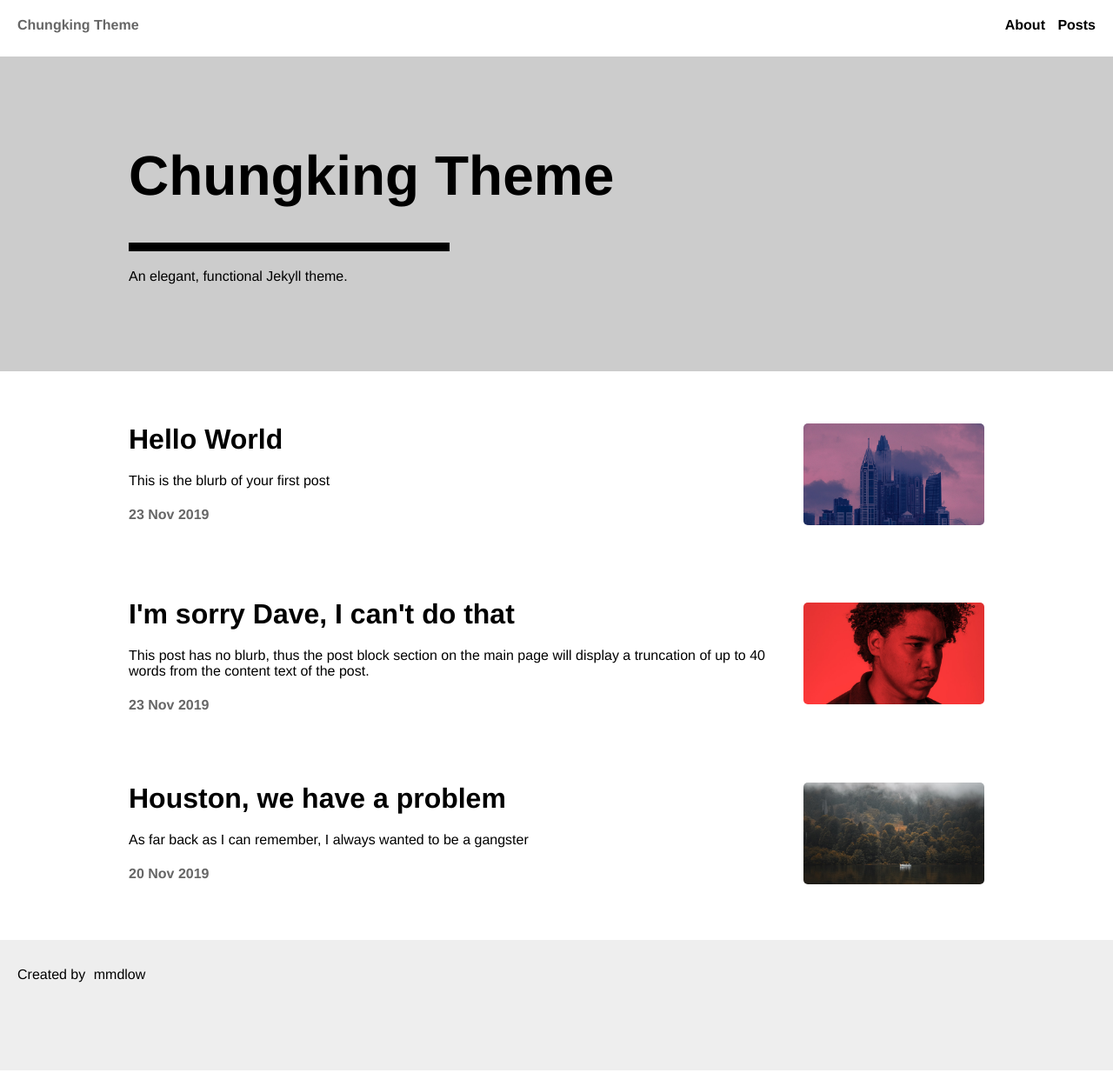
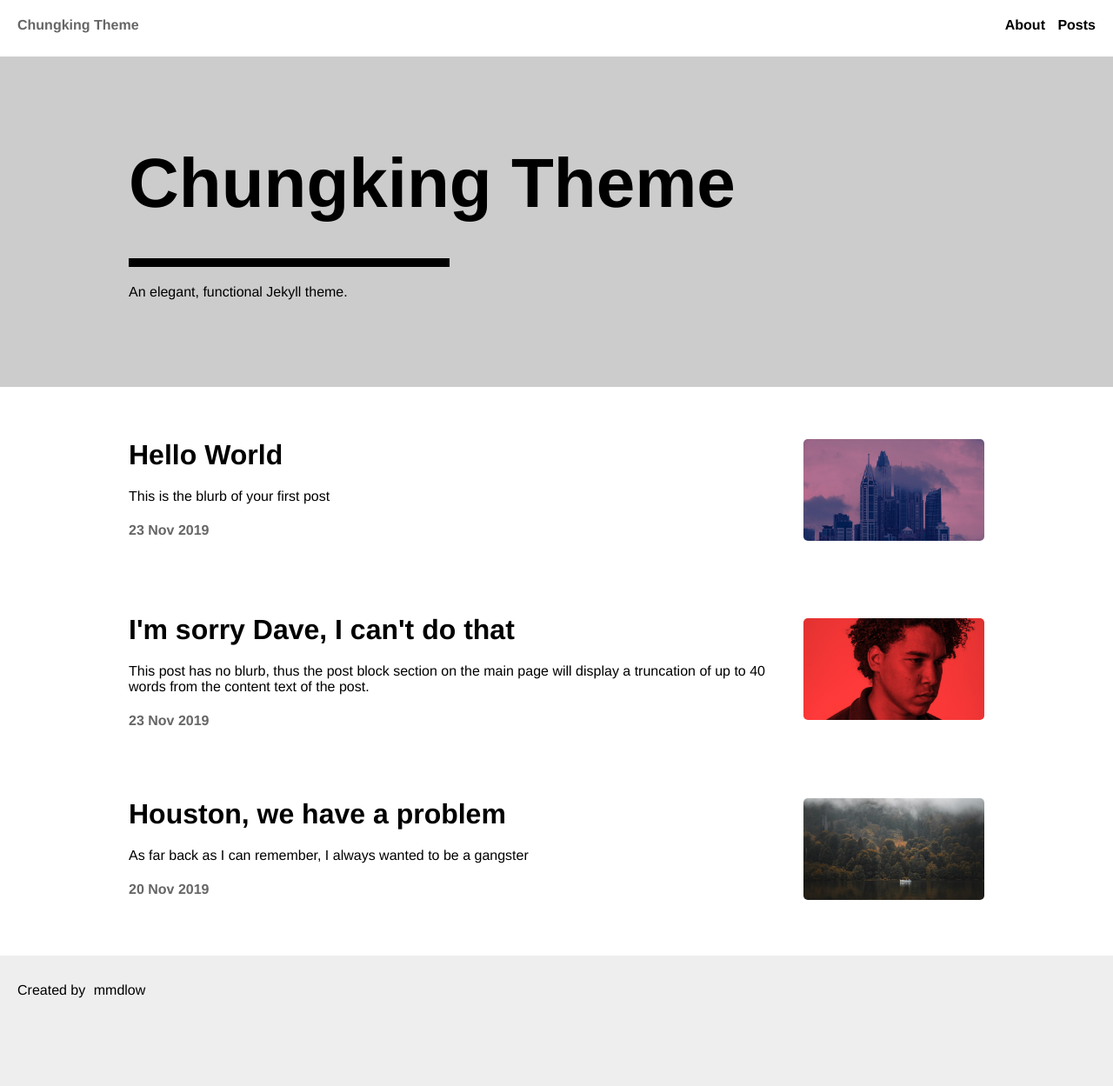
Before and after one commit to mmdlow/chungking, a Jekyll site: the page built from index.html, in a window 1280 px wide. Shown: the whole page at 87% size. Built offline with Jekyll 4.4.1, drawn with Linux system fonts in a browser that asks for light colours; a style sheet for code colours, icons or effects is not loaded.

Commit message:
Adjust styles
 - Update h0-6 font sizes
 - Change banner text class to use h0 class

```diff
--- a/_layouts/home.html
+++ b/_layouts/home.html
@@ -6,7 +6,7 @@ layout: default
   <div class="banner-background">
     <div class="content mx-auto p-3">
       <div class="py-4">
-        <h1 class="banner-text col-6 py-4">{{ site.title }}</h1>
+        <h1 class="h0 col-6 py-4">{{ site.title }}</h1>
         <p class="pt-3 pb-4 col-3 border-top-thick">{{ site.description }}</p>
       </div>
     </div>
@@ -15,9 +15,9 @@ layout: default
     {% for post in site.posts %}
     <div class="py-4 flex space-between">
       <div>
-        <h1 class="mb-3">
+        <h3 class="mb-3">
           <a href="{{ post.url | prepend: site.baseurl }}">{{ post.title }}</a>
-        </h1>
+        </h3>
 
         {% if post.blurb %}
         <p class="mb-3">{{ post.blurb | truncatewords:25 }}</p>
--- a/_layouts/post.html
+++ b/_layouts/post.html
@@ -4,11 +4,11 @@ layout: default
 <div class="content-wrapper">
   <div class="content mx-auto p-3">
     <div class="py-4">
-      <h1 class="col-4 mb-4 banner-text">{{ page.title }}</h1>
+      <h1 class="col-4 mb-4">{{ page.title }}</h1>
       <div class="col-2 border-top-thick"></div>
       <div class="my-4 pb-4">
         <p class="mb-3">{{ page.blurb }}</p>
-        <h3 class="secondary">{{ page.date | date: '%d %b %Y' }}</h3>
+        <h5 class="secondary">{{ page.date | date: '%d %b %Y' }}</h5>
       </div>
       {% if page.image %}
       <img class="mb-4 image-post" src="{{ page.image | prepend: site.baseurl }}"></a>
--- a/_sass/_utilities.scss
+++ b/_sass/_utilities.scss
@@ -2,6 +2,9 @@
 
 /* Colors */
 .secondary { color: $color-dark-gray; }
+
+/* Type */
+.h0 { font-size: $h0-size; }
 
 /* Header */
 .header {
@@ -55,9 +58,6 @@
 
 /* Banner */
 .banner {
-  &-text {
-    font-size: $font-size * 4 !important;
-  }
 
   &-background {
     background-color: $banner-color;
--- a/_sass/_variables.scss
+++ b/_sass/_variables.scss
@@ -3,6 +3,14 @@ $font-family-sans-serif: "Helvetica Neue", "Archivo", Arial, sans-serif;
 $font-family-serif: "Libre Baskerville", serif;
 $font-family-mono: "Inconsolata", "Consolas", monospace;
 $font-size: 16px;
+
+$h0-size: 80px;
+$h1-size: 64px;
+$h2-size: 48px;
+$h3-size: 32px;
+$h4-size: 24px;
+$h5-size: 16px;
+$h6-size: 10px;
 
 /* Colors */
 $color-black: black;
--- a/_sass/main.scss
+++ b/_sass/main.scss
@@ -32,3 +32,10 @@ body {
   font-family: $font-family-sans-serif;
   font-size: $font-size;
 }
+
+h1 { font-size: $h1-size; }
+h2 { font-size: $h2-size; }
+h3 { font-size: $h3-size; }
+h4 { font-size: $h4-size; }
+h5 { font-size: $h5-size; }
+h6 { font-size: $h6-size; }
```
